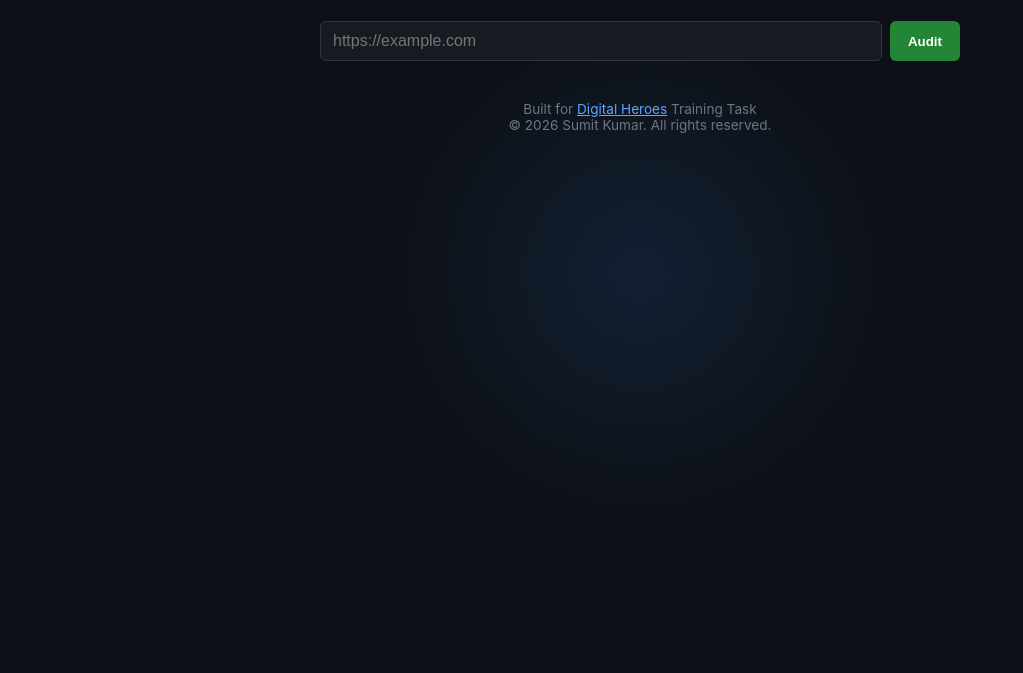
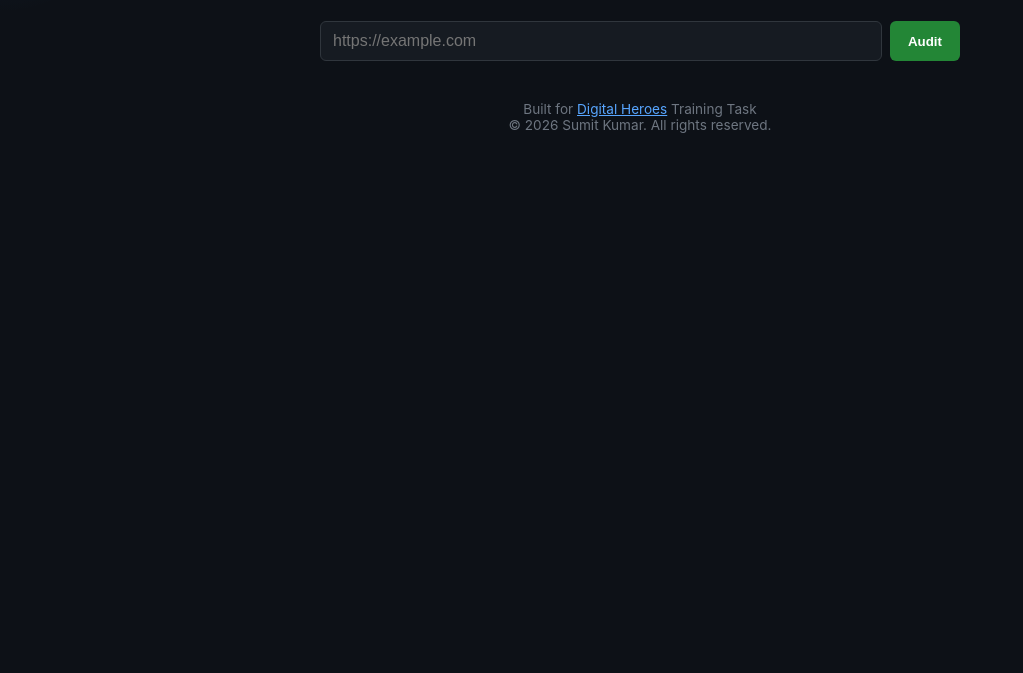
Before and after one commit to Techvenom18/page-pulse, a website: page public/index.html in a window 1280 px wide. Shown: the part 127-800 px from the top of the page, without its empty margins (0-1023 px from the left). Drawn offline with Linux system fonts and the light colour scheme.

Commit message:
Resize background glow to medium

```diff
--- a/public/style.css
+++ b/public/style.css
@@ -6,7 +6,7 @@ body {
   --mouse-y: 50%;
   background:
     radial-gradient(
-      600px circle at var(--mouse-x) var(--mouse-y),
+      350px circle at var(--mouse-x) var(--mouse-y),
       rgba(56, 139, 253, 0.12),
       transparent 40%
     ),
```
